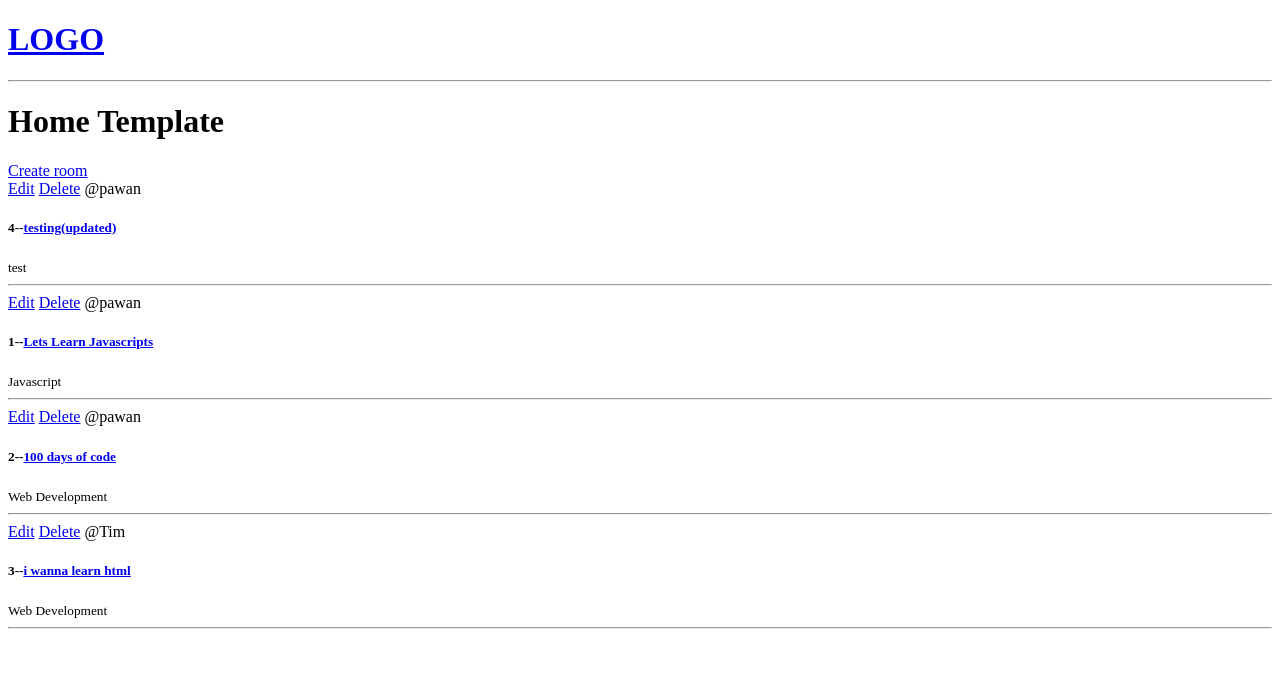
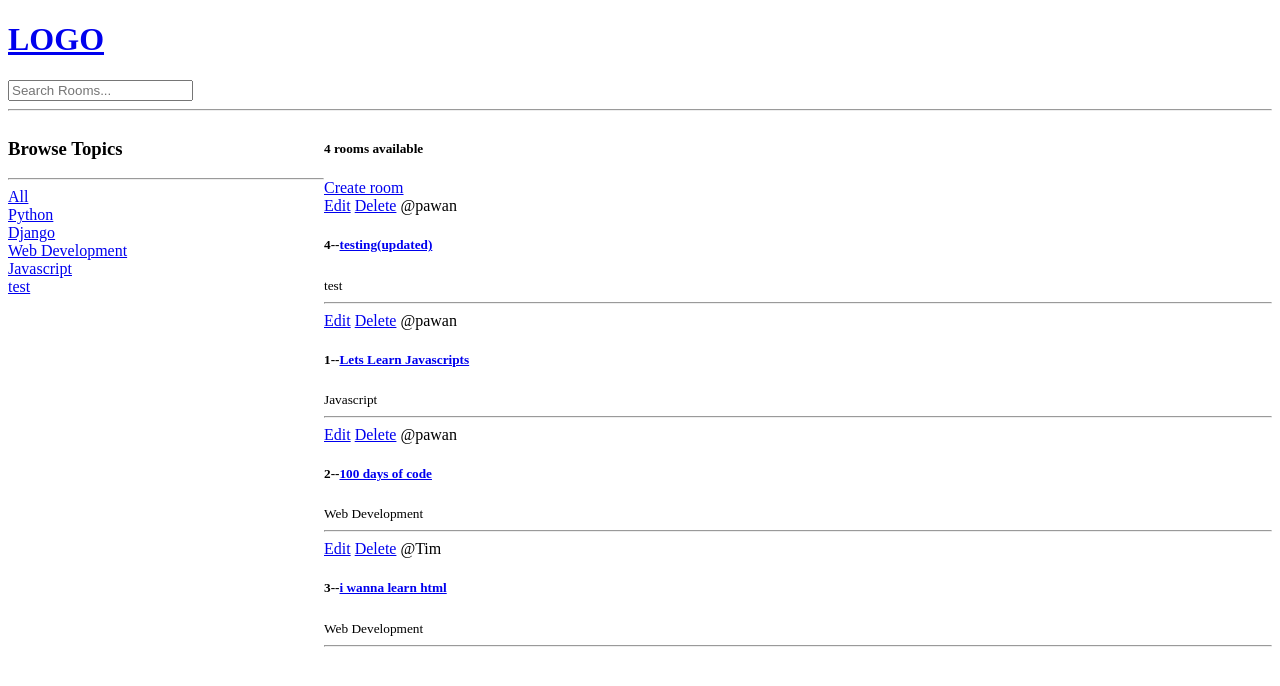
Before and after one commit to prabalrai-git/discrodalike, a Django app: page / in a window 1280 px wide. Shown: the top 686 px of the page. Run offline with Django 4.2, Linux system fonts and the light colour scheme; data comes from the database, SQL or seed files in the repository.

Commit message:
search function

```diff
--- a/base/templates/base/home.html
+++ b/base/templates/base/home.html
@@ -2,11 +2,36 @@
 
 {% block content %}
 
-<h1>Home Template</h1>
+
+<style>
+    .home-container{
+        display: grid;
+        grid-template-columns: 1fr 3fr;
+    }
+</style>
+
+<!-- <h1>Home Template</h1> -->
 
 
+
+<div class="home-container">
+
     <div>
+        <h3>Browse Topics</h3>
+        <hr>
+        <div>
+            <a href="{% url 'home' %}">All</a>
+        </div>
+        {% for topic in topics %}
+            <div>
+                <a href="{% url 'home' %}?q={{topic.name}}">{{topic.name}}</a>
+            </div>
 
+        {%  endfor %}
+    </div>
+
+    <div>
+        <h5>{{room_count}} rooms available</h5>
         <a href="{% url 'create-room' %}">Create room</a>
 
         <div>
@@ -22,6 +47,9 @@
 
             {% endfor %}
         </div>
+
+    </div>
+
 </div>
 
 {% endblock content %}
--- a/base/urls.py
+++ b/base/urls.py
@@ -8,6 +8,6 @@ urlpatterns = [
 
     path('create-room/',views.createRoom,name='create-room'),
     path('update-room/<str:pk>/',views.updateRoom,name='update-room'),
-     path('delete-room/<str:pk>/',views.deleteRoom,name='delete-room'),
+    path('delete-room/<str:pk>/',views.deleteRoom,name='delete-room'),
 
 ]
--- a/base/views.py
+++ b/base/views.py
@@ -1,5 +1,6 @@
 from django.shortcuts import render,redirect
-from .models import Room
+from django.db.models import Q
+from .models import Room, Topic
 from .forms import RoomForm
 
 # Create your views here.
@@ -12,8 +13,17 @@ from .forms import RoomForm
 # ]
 
 def home(request):
-    rooms = Room.objects.all()
-    context = {'rooms' : rooms}
+    q = request.GET.get('q') if request.GET.get('q') !=None else ''
+    rooms = Room.objects.filter(
+        Q(topic__name__icontains=q) |
+        Q(name__icontains=q) |
+        Q(description__icontains=q)
+    )
+
+    topic = Topic.objects.all()
+    room_count = rooms.count()
+
+    context = {'rooms' : rooms, 'topics': topic,'room_count' : room_count}
     return render(request, 'base/home.html', context)
 
 
--- a/templates/navbar.html
+++ b/templates/navbar.html
@@ -2,4 +2,7 @@
     <h1>LOGO</h1>
 </a>
 
+<form method="GET" action="{%url 'home' %}">
+    <input type="text" name="q" placeholder="Search Rooms..." />
+</form>
 <hr>
```
Lines whose indentation alone changed are shown as unchanged.
